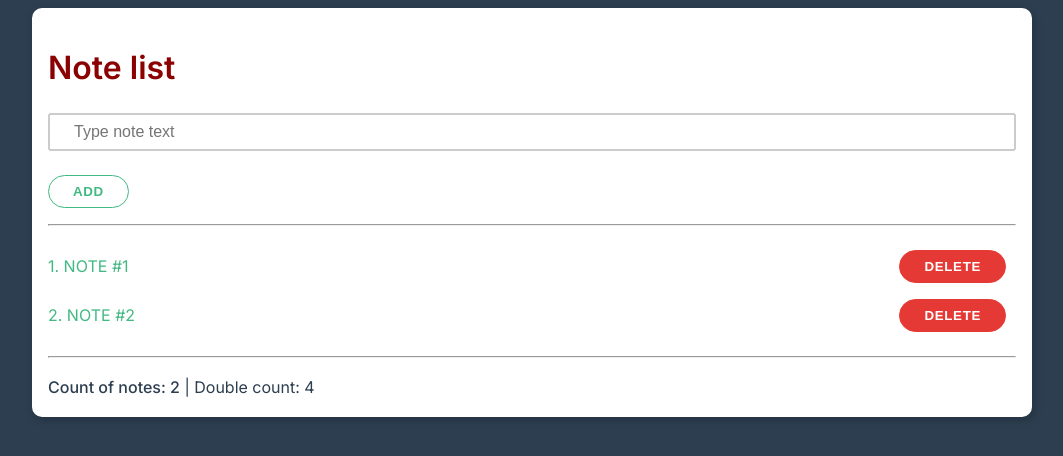
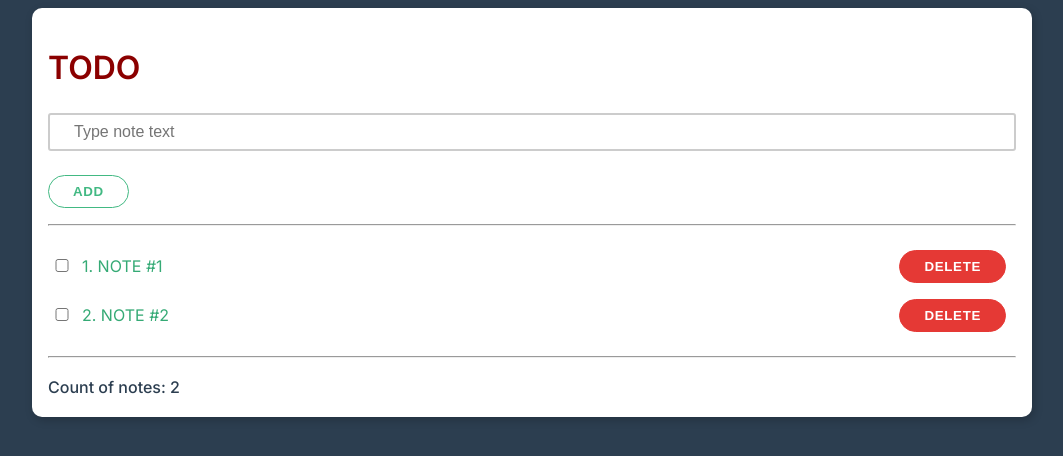
Before and after one commit to shaggy611/Vue-course, a plain HTML site: page index.html in a window 1280 px wide. Shown: the whole page, without its empty margins (108-1171 px from the left). Drawn offline with nearby package versions, Linux system fonts and the light colour scheme.

Commit message:
add_functionality

```diff
--- a/app.js
+++ b/app.js
@@ -1,7 +1,7 @@
 const App = {
     data() {
         return {
-            title: 'Note list',
+            title: 'TODO',
             placeholderString: 'Type note text',
             inputValue: '',
             notes: ['note #1', 'note #2']
@@ -19,6 +19,14 @@ const App = {
         },
         deleteNoteItem(index) {
             this.notes.splice(index, 1)
+        },
+        markDone(event) {
+            if(event.target.checked) {
+                event.target.nextElementSibling.classList.add('marked')
+            }
+            else {
+                event.target.nextElementSibling.classList.remove('marked')
+            }
         }
 
     },
@@ -29,7 +37,7 @@ const App = {
     },
     watch: {
         inputValue(value) {
-            if(value.length > 10) {
+            if(value.length > 70) {
                 this.inputValue = ''
             }
         }
--- a/index.html
+++ b/index.html
@@ -26,12 +26,19 @@
             <button class="btn" v-on:click="addNewNote">Add</button>
             <hr />
             <ul class="list" v-if="notes.length != 0 ">
+                <!-- <li class="list-item" v-for="(myNote, index) in notes">
+                    <span :class="myNote.length > 5 ? 'primary' : 'bold'">{{index+1}}. {{ toUpperCase(myNote) }}</span>
+                    <button class="btn danger" v-on:click="deleteNoteItem(index)">Delete</button>
+                </li> -->
                 <li class="list-item" v-for="(myNote, index) in notes">
-                    <span :class="myNote.length > 5 ? 'primary' : 'bold'">{{index+1}}. {{ toUpperCase(myNote) }}</span>
+                    <div>
+                        <input type="checkbox" name="item-check" class="item-check" @click="markDone">
+                        <span :class="myNote.length > 5 ? 'primary' : 'bold'">{{index+1}}. {{ toUpperCase(myNote) }}</span>
+                    </div>
                     <button class="btn danger" v-on:click="deleteNoteItem(index)">Delete</button>
                 </li>
                 <hr/>
-                <li><strong>Count of notes: {{notes.length}}</strong> | Double count: {{doubleCount}}</li>
+                <li><strong>Count of notes: {{notes.length}}</strong></li>
 
             </ul>
             <div v-else>Notes list empty</div>
--- a/style.css
+++ b/style.css
@@ -60,7 +60,7 @@ h3 {
 }
 
 .primary {
-   color: #42b983;
+   color: #35aa75;
 }
 
 /*.danger {*/
@@ -394,3 +394,14 @@ h3 {
 .navbar-menu li a:hover, .navbar-menu li a.active {
     border-bottom: 2px solid #3eaf7c;
 }
+
+.item-check {
+   margin-right: 10px;
+   width: 20px;
+   font-size: 20px;
+}
+
+.marked {
+    color: #81ddb3;
+    text-decoration: line-through;
+}
```
